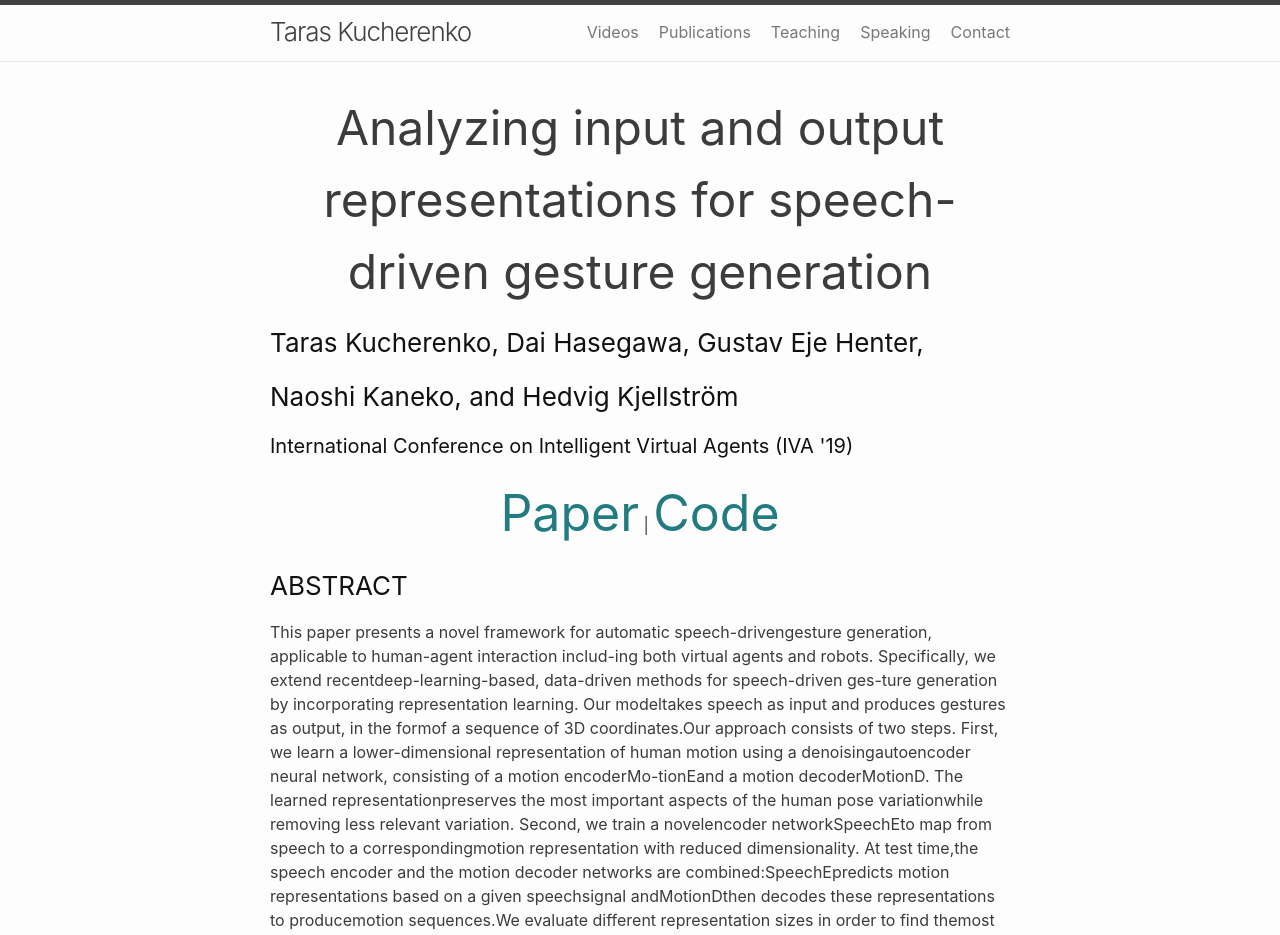
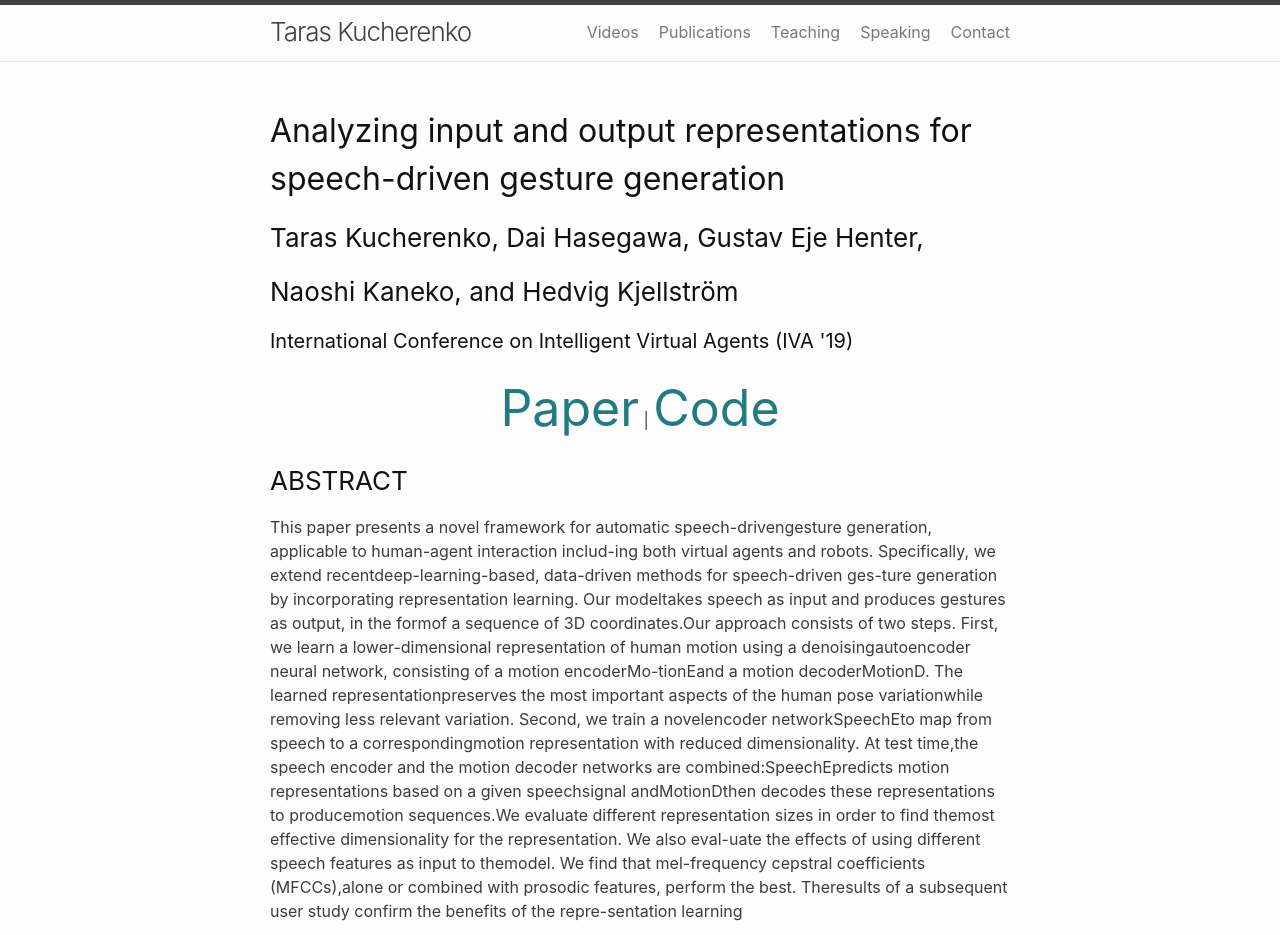
Before and after one commit to Svito-zar/Svito-zar.github.io, a Jekyll site: the page built from _posts/2020-01-14-Audio2Gestures.md, in a window 1280 px wide. Shown: the top 935 px of the page. Built offline with Jekyll 4.4.1, drawn with Linux system fonts in a browser that asks for light colours.

Commit message:
Next Edit

```diff
--- a/_posts/2020-01-14-Audio2Gestures.md
+++ b/_posts/2020-01-14-Audio2Gestures.md
@@ -6,10 +6,12 @@ permalink: /audio2gestures/
 
 
 <p align="center">
-  <font size=22> Analyzing input and output representations for speech-driven gesture generation </font>
+  <header>
+  <h2> Analyzing input and output representations for speech-driven gesture generation </h2>
   <h3> Taras  Kucherenko,  Dai  Hasegawa, Gustav  Eje  Henter, </h3>
   <h3> Naoshi  Kaneko, and Hedvig Kjellström </h3>
   <h4> International Conference on Intelligent Virtual Agents (IVA '19) </h4>
+  </header>
 </p>
 
 <p align="center">
```
